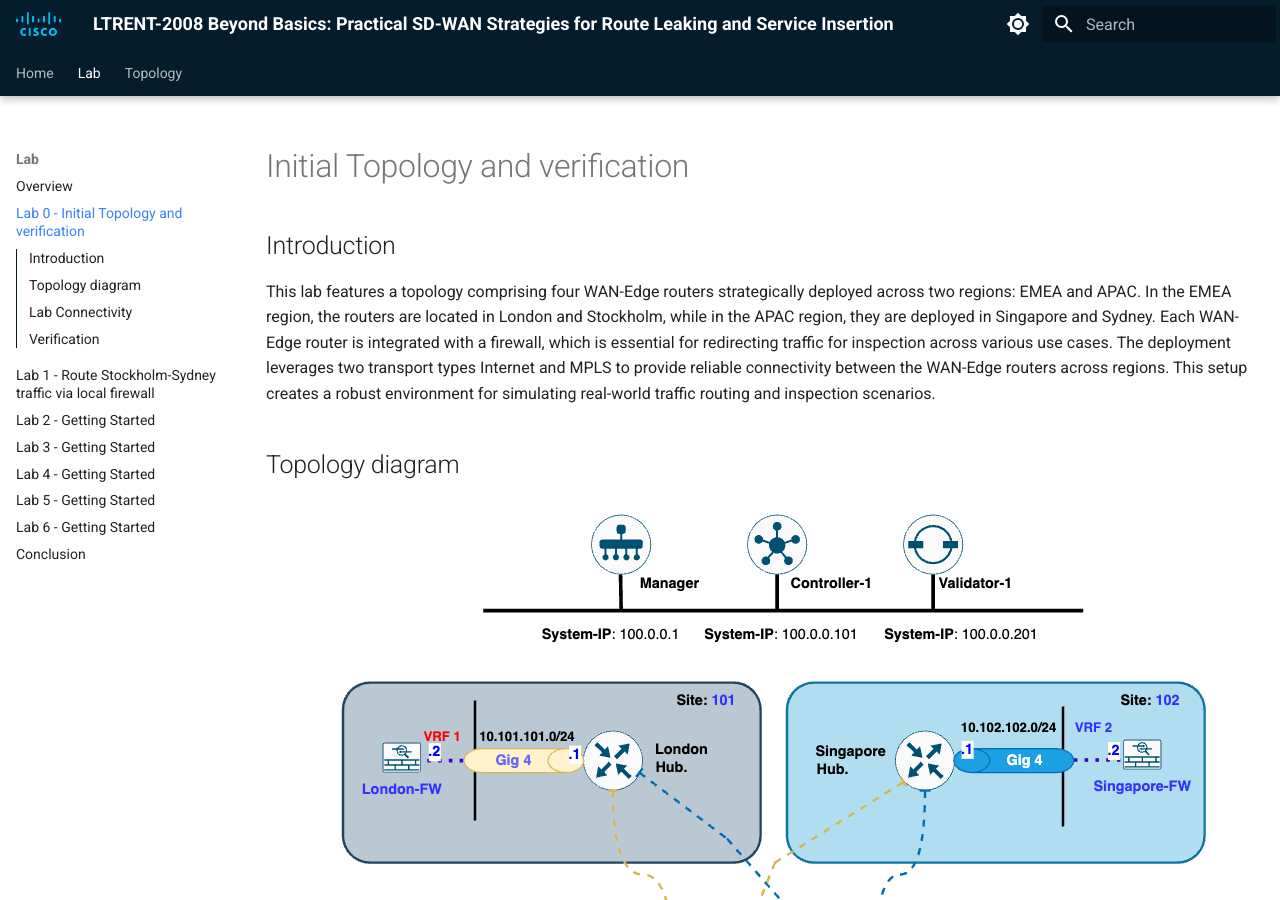
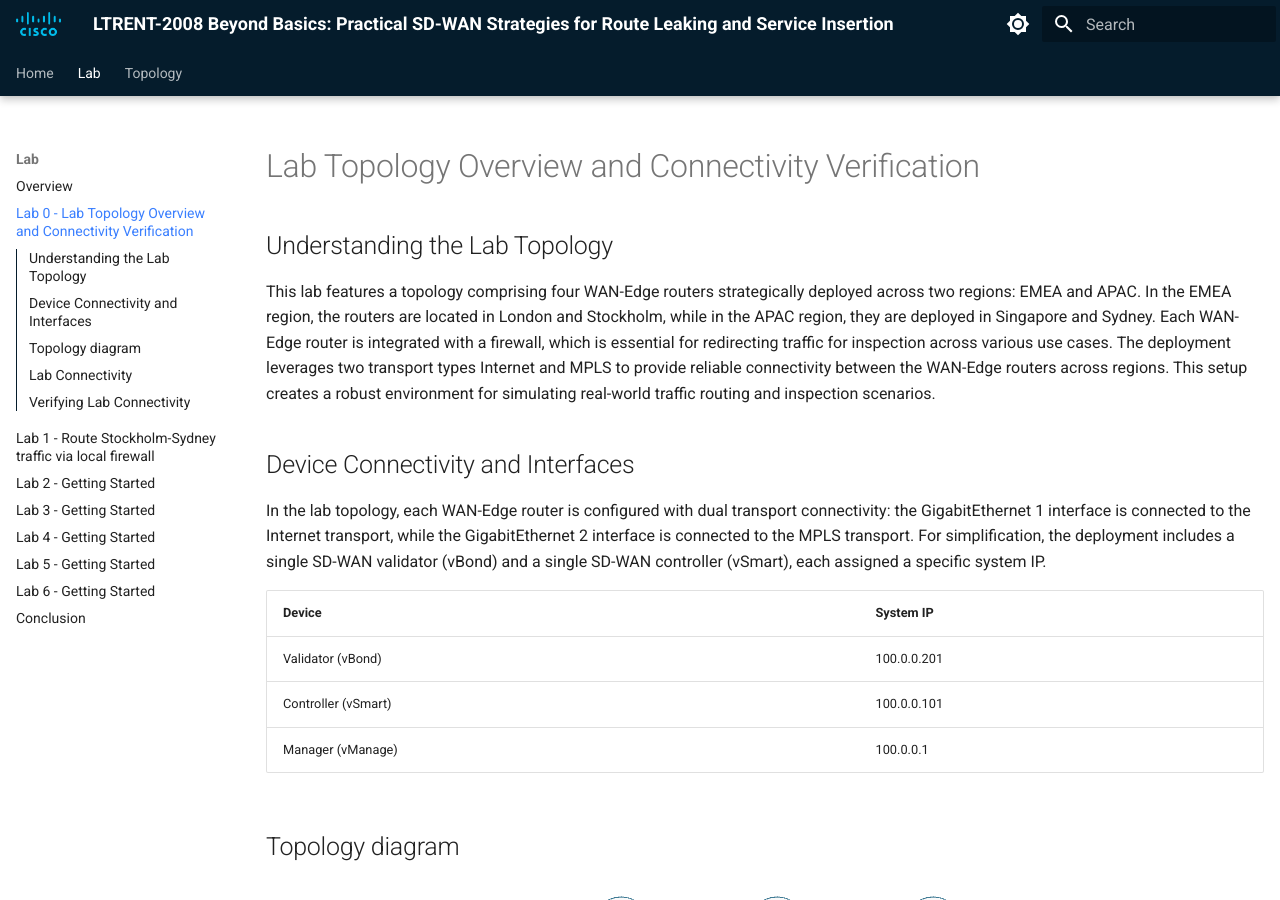
Before and after one commit to ciscodocs/ltrent-2008-clemea25, an MkDocs documentation site: the page built from docs/lab0_getting_started.md, in a window 1280 px wide and 900 px high. Built offline with MkDocs 1.6.1 and Material for MkDocs 9.7.7, drawn with Linux system fonts in a browser that asks for light colours; some of the changed text lies outside the part shown.

````diff
--- a/docs/lab0_getting_started.md
+++ b/docs/lab0_getting_started.md
@@ -1,7 +1,18 @@
-# Initial Topology and verification
+# Lab Topology Overview and Connectivity Verification
 
-## Introduction
+## Understanding the Lab Topology
 This lab features a topology comprising four WAN-Edge routers strategically deployed across two regions: EMEA and APAC. In the EMEA region, the routers are located in London and Stockholm, while in the APAC region, they are deployed in Singapore and Sydney. Each WAN-Edge router is integrated with a firewall, which is essential for redirecting traffic for inspection across various use cases. The deployment leverages two transport types Internet and MPLS to provide reliable connectivity between the WAN-Edge routers across regions. This setup creates a robust environment for simulating real-world traffic routing and inspection scenarios.
+
+## Device Connectivity and Interfaces
+
+In the lab topology, each WAN-Edge router is configured with dual transport connectivity: the GigabitEthernet 1 interface is connected to the Internet transport, while the GigabitEthernet 2 interface is connected to the MPLS transport. For simplification, the deployment includes a single SD-WAN validator (vBond) and a single SD-WAN controller (vSmart), each assigned a specific system IP.
+
+| Device               | System IP   |
+|----------------------|-------------|
+| Validator  (vBond)   | 100.0.0.201 |
+| Controller (vSmart)  | 100.0.0.101 |
+| Manager    (vManage) | 100.0.0.1   |
+
 ## Topology diagram
 
 <figure markdown>
@@ -10,7 +21,7 @@ This lab features a topology comprising four WAN-Edge routers strategically depl
 
 ## Lab Connectivity
 
-## Verification
+## Verifying Lab Connectivity
 
 ``` { .ios, .no-copy }
 London-Hub#show sdwan control local-properties
--- a/mkdocs.yml
+++ b/mkdocs.yml
@@ -79,7 +79,7 @@ nav:
   - Home: index.md
   - Lab:
       - Overview: overview.md
-      - Lab 0 - Initial Topology and verification: lab0_getting_started.md
+      - Lab 0 - Lab Topology Overview and Connectivity Verification: lab0_getting_started.md
       - Lab 1 - Route Stockholm-Sydney traffic via local firewall: lab1_getting_started.md
       - Lab 2 - Getting Started: lab2_getting_started.md
       - Lab 3 - Getting Started: lab3_getting_started.md
````
